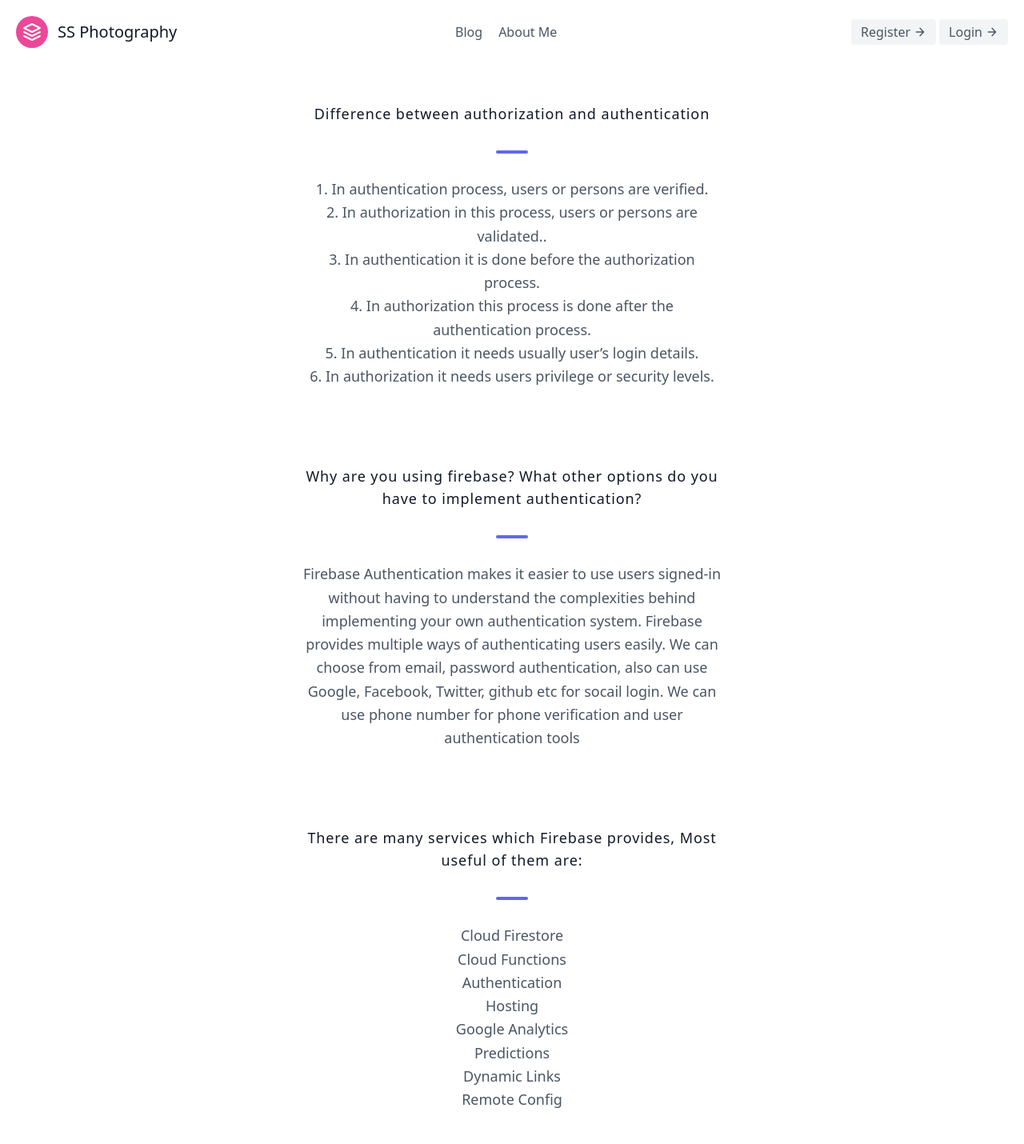
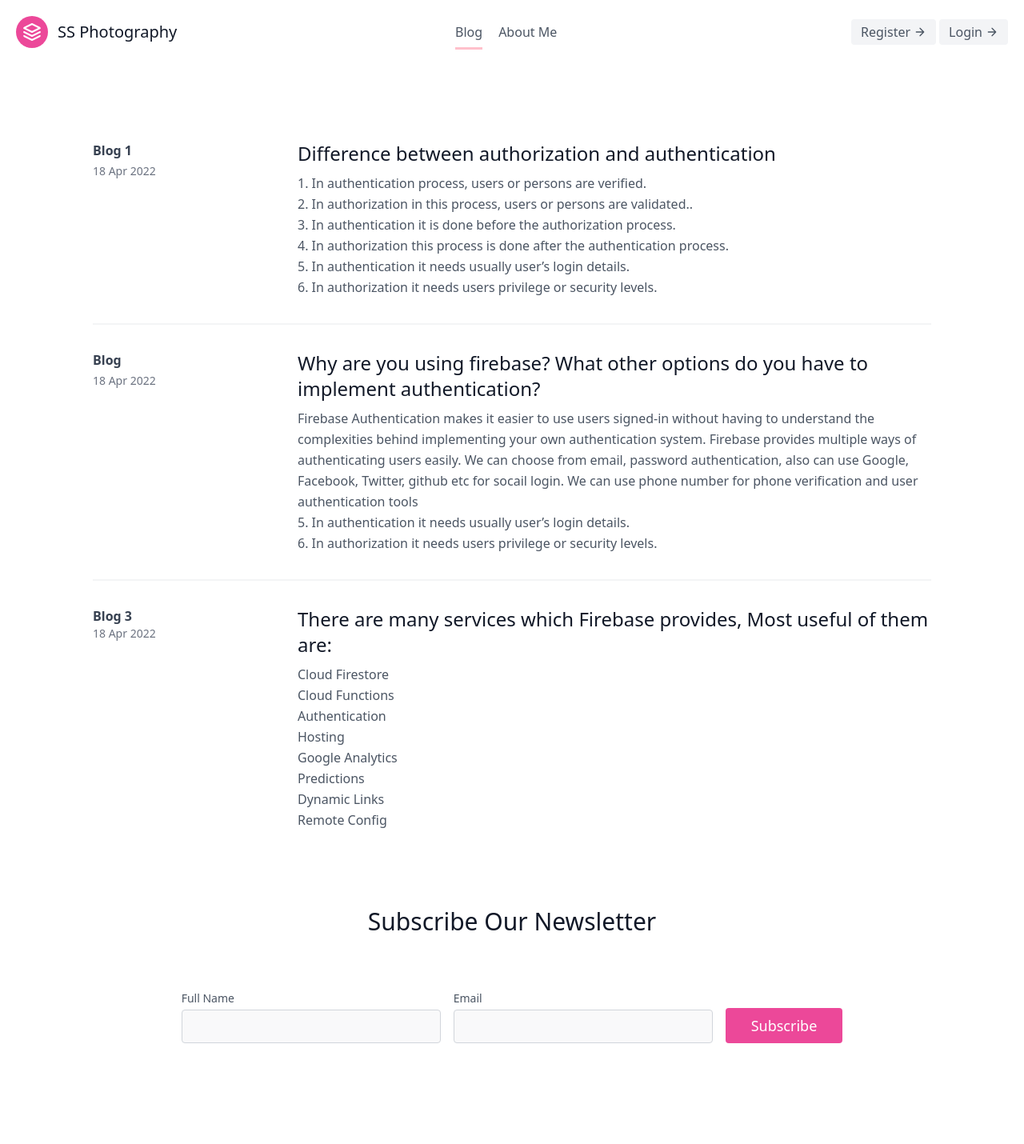
Before and after one commit to Sany07/independent-service-provider-react, a React (Create React App) app in the folder photography/: page /blog in a window 1280 px wide. Shown: the top 1430 px of the page at 80% size. Built offline with nearby package versions, Linux system fonts and the light colour scheme; no server answers.

Commit message:
updated done

```diff
--- a/photography/src/App.js
+++ b/photography/src/App.js
@@ -10,6 +10,7 @@ import RequireAuth from "./Utilities/RequireAuth";
 import Blog from "./Components/Blog/Blog";
 import About from "./Components/AboutUS/About";
 import NotFound from "./Components/NotFound/NotFound";
+import NewsLetters from "./Components/NewsLetter/NewsLetters";
 function App() {
   return (
     <>
@@ -31,6 +32,8 @@ function App() {
         />
         <Route path="*" element={<NotFound />} />
       </Routes>
+      <NewsLetters />
+
       <Footer />
     </>
   );
--- a/photography/src/Components/Blog/Blog.jsx
+++ b/photography/src/Components/Blog/Blog.jsx
@@ -3,14 +3,21 @@ import React from "react";
 const Blog = () => {
   return (
     <div className="container mx-auto px-24">
-      <section className="text-gray-600 body-font">
-        <div className="container px-5 py-12 mx-auto">
-          <div className="xl:w-1/2 lg:w-3/4 w-full mx-auto text-center">
-            <h1 className="text-gray-900 font-medium title-font tracking-wider text-lg">
+      <section className="text-gray-600 body-font overflow-hidden">
+        <div className="container px-5 pt-24 mx-auto">
+          <div className="-my-8 divide-y-2 divide-gray-100">
+            <div className="py-8 flex flex-wrap md:flex-nowrap">
+              <div className="md:w-64 md:mb-0 mb-6 flex-shrink-0 flex flex-col">
+                <span className="font-semibold title-font text-gray-700">
+                  Blog 1
+                </span>
+                <span className="mt-1 text-gray-500 text-sm">18 Apr 2022</span>
+              </div>
+              <div className="md:flex-grow">
+                <h2 className="text-2xl font-medium text-gray-900 title-font mb-2">
                   Difference between authorization and authentication
-            </h1>
-            <span className="inline-block h-1 w-10 rounded bg-indigo-500 mt-8 mb-6" />
-            <p className="leading-relaxed text-lg">
+                </h2>
+                <p className="leading-relaxed">
                   <p>
                     1. In authentication process, users or persons are verified.
                   </p>
@@ -26,42 +33,60 @@ const Blog = () => {
                     4. In authorization this process is done after the
                     authentication process.
                   </p>
-              <p>5. In authentication it needs usually user’s login details.</p>
                   <p>
-                6. In authorization it needs users privilege or security levels.
+                    5. In authentication it needs usually user’s login details.
+                  </p>
+                  <p>
+                    6. In authorization it needs users privilege or security
+                    levels.
                   </p>
                 </p>
               </div>
             </div>
-        <div className="container px-5 py-12 mx-auto">
-          <div className="xl:w-1/2 lg:w-3/4 w-full mx-auto text-center">
-            <h1 className="text-gray-900 font-medium title-font tracking-wider text-lg">
+            <div className="py-8 flex flex-wrap md:flex-nowrap">
+              <div className="md:w-64 md:mb-0 mb-6 flex-shrink-0 flex flex-col">
+                <span className="font-semibold title-font text-gray-700">
+                  Blog
+                </span>
+                <span className="mt-1 text-gray-500 text-sm">18 Apr 2022</span>
+              </div>
+              <div className="md:flex-grow">
+                <h2 className="text-2xl font-medium text-gray-900 title-font mb-2">
                   Why are you using firebase? What other options do you have to
                   implement authentication?
-            </h1>
-            <span className="inline-block h-1 w-10 rounded bg-indigo-500 mt-8 mb-6" />
-            <p className="leading-relaxed text-lg">
-              <p>
+                </h2>
+                <p className="leading-relaxed">
                   Firebase Authentication makes it easier to use users signed-in
                   without having to understand the complexities behind
                   implementing your own authentication system. Firebase provides
-                multiple ways of authenticating users easily. We can choose from
-                email, password authentication, also can use Google, Facebook,
-                Twitter, github etc for socail login. We can use phone number
-                for phone verification and user authentication tools
+                  multiple ways of authenticating users easily. We can choose
+                  from email, password authentication, also can use Google,
+                  Facebook, Twitter, github etc for socail login. We can use
+                  phone number for phone verification and user authentication
+                  tools
+                  <p>
+                    5. In authentication it needs usually user’s login details.
                   </p>
-              <p></p>
+                  <p>
+                    6. In authorization it needs users privilege or security
+                    levels.
+                  </p>
                 </p>
               </div>
-        </div>{" "}
-        <div className="container px-5 py-12 mx-auto">
-          <div className="xl:w-1/2 lg:w-3/4 w-full mx-auto text-center">
-            <h1 className="text-gray-900 font-medium title-font tracking-wider text-lg">
-              There are many services which Firebase provides, Most useful of
-              them are:
-            </h1>
-            <span className="inline-block h-1 w-10 rounded bg-indigo-500 mt-8 mb-6" />
-            <p className="leading-relaxed text-lg">
+            </div>
+            <div className="py-8 flex flex-wrap md:flex-nowrap">
+              <div className="md:w-64 md:mb-0 mb-6 flex-shrink-0 flex flex-col">
+                <span className="font-semibold title-font text-gray-700">
+                  Blog 3
+                </span>
+                <span className="text-sm text-gray-500">18 Apr 2022</span>
+              </div>
+              <div className="md:flex-grow">
+                <h2 className="text-2xl font-medium text-gray-900 title-font mb-2">
+                  There are many services which Firebase provides, Most useful
+                  of them are:
+                </h2>
+                <p className="leading-relaxed">
                   <p>Cloud Firestore </p>
                   <p>Cloud Functions </p>
                   <p>Authentication </p>
@@ -73,6 +98,8 @@ const Blog = () => {
                 </p>
               </div>
             </div>
+          </div>
+        </div>
       </section>
     </div>
   );
--- a/photography/src/Components/Checkout/Checkout.jsx
+++ b/photography/src/Components/Checkout/Checkout.jsx
@@ -41,10 +41,10 @@ const Checkout = () => {
           </div>
         </div>
         <div className="lg:w-1/3 md:w-1/2 bg-white flex flex-col md:ml-auto w-full md:py-8 mt-8 md:mt-0">
+          <form>
             <h2 className="text-gray-900 text-lg mb-1 font-medium title-font">
               Please Fill your Information
             </h2>
-
             <div className="relative mb-4">
               <label htmlFor="name" className="leading-7 text-sm text-gray-600">
                 Name
@@ -58,13 +58,31 @@ const Checkout = () => {
               />
             </div>
             <div className="relative mb-4">
-            <label htmlFor="email" className="leading-7 text-sm text-gray-600">
+              <label
+                htmlFor="email"
+                className="leading-7 text-sm text-gray-600"
+              >
                 Email
               </label>
               <input
                 type="email"
                 id="email"
                 name="email"
+                className="w-full bg-white rounded border border-gray-300 focus:border-pink-500 focus:ring-2 focus:ring-pink-200 text-base outline-none text-gray-700 py-1 px-3 leading-8 transition-colors duration-200 ease-in-out"
+                required
+              />
+            </div>{" "}
+            <div className="relative mb-4">
+              <label
+                htmlFor="email"
+                className="leading-7 text-sm text-gray-600"
+              >
+                Address
+              </label>
+              <input
+                type="text"
+                id="text"
+                name="text"
                 className="w-full bg-white rounded border border-gray-300 focus:border-pink-500 focus:ring-2 focus:ring-pink-200 text-base outline-none text-gray-700 py-1 px-3 leading-8 transition-colors duration-200 ease-in-out"
                 required
               />
@@ -89,6 +107,7 @@ const Checkout = () => {
             >
               Order
             </button>
+          </form>
         </div>
       </div>
     </section>
--- a/photography/src/Components/Header/Header.jsx
+++ b/photography/src/Components/Header/Header.jsx
@@ -3,6 +3,8 @@ import { Link, useNavigate } from "react-router-dom";
 import { useAuthState } from "react-firebase-hooks/auth";
 import { signOut } from "firebase/auth";
 import auth from "../../firebase.init";
+import CustomLink from "../../Utilities/CustomLink";
+import { toast } from "react-toastify";
 
 const Header = () => {
   const [user] = useAuthState(auth);
@@ -10,6 +12,7 @@ const Header = () => {
 
   const handleSignOut = () => {
     signOut(auth);
+    toast.success("Logout Syccessful");
     navigate("/login");
   };
   return (
@@ -35,16 +38,16 @@ const Header = () => {
             <span className="ml-3 text-xl">SS Photography</span>
           </Link>
           <nav className="md:ml-auto md:mr-auto flex flex-wrap items-center text-base justify-center">
-            <Link to="/blog" className="mr-5 hover:text-gray-900">
+            <CustomLink to="/blog" className="mr-5 pb-2 hover:text-gray-900">
               Blog
-            </Link>
-            <Link to="/about" className="mr-5 hover:text-gray-900">
+            </CustomLink>
+            <CustomLink to="/about" className="mr-5 pb-2  hover:text-gray-900">
               About Me
-            </Link>
+            </CustomLink>
           </nav>
           {!user ? (
             <>
-              <Link to="/register">
+              <CustomLink to="/register" className="pb-2">
                 <button className="inline-flex items-center bg-gray-100 border-0 py-1 px-3 focus:outline-none hover:bg-gray-200 rounded text-base mt-4 mr-1 md:mt-0">
                   Register
                   <svg
@@ -59,8 +62,8 @@ const Header = () => {
                     <path d="M5 12h14M12 5l7 7-7 7" />
                   </svg>
                 </button>
-              </Link>
-              <Link to="/login">
+              </CustomLink>
+              <CustomLink to="/login" className="pb-2">
                 <button className="inline-flex items-center bg-gray-100 border-0 py-1 px-3 focus:outline-none hover:bg-gray-200 rounded text-base mt-4 md:mt-0">
                   Login
                   <svg
@@ -75,7 +78,7 @@ const Header = () => {
                     <path d="M5 12h14M12 5l7 7-7 7" />
                   </svg>
                 </button>
-              </Link>
+              </CustomLink>
             </>
           ) : (
             <>
--- a/photography/src/Components/Home/Home.jsx
+++ b/photography/src/Components/Home/Home.jsx
@@ -24,11 +24,11 @@ const Home = () => {
               </button>
             </div>
           </div>
-          <div className="lg:max-w-lg lg:w-full md:w-1/2 w-5/6">
+          <div className="lg:max-w-lg lg:w-full  md:w-1/2 w-5/6">
             <img
               className="object-cover object-center rounded"
               alt="hero"
-              src="https://raw.githubusercontent.com/programming-hero-web-course-4/independent-service-provider-Sany07/main/photography/public/images/photos/bnr.jpg?token=GHSAT0AAAAAABQYZ74FLX7ZE4RHS2C4FHMOYS5CXSQ"
+              src="https://raw.githubusercontent.com/Sany07/react-js-practice/main/firebase-auth/public/images/photos/bnr.jpg"
             />
           </div>
         </div>
--- a/photography/src/Components/Login/Login.jsx
+++ b/photography/src/Components/Login/Login.jsx
@@ -65,7 +65,7 @@ const Login = () => {
   return (
     <>
       <section className="text-gray-600 body-font relative">
-        <div className="container px-5 py-24 mx-auto">
+        <div className="container px-5 pt-24 mx-auto">
           <div className="flex flex-col text-center w-full mb-12">
             <h1 className="sm:text-3xl text-2xl font-medium title-font mb-4 text-gray-900">
               Login
@@ -110,6 +110,7 @@ const Login = () => {
                       id="password"
                       name="password"
                       className="w-full bg-gray-100 bg-opacity-50 rounded border border-gray-300 focus:border-pink-500 focus:bg-white focus:ring-2 focus:ring-pink-200 text-base outline-none text-gray-700 py-1 px-3 leading-8 transition-colors duration-200 ease-in-out"
+                      required
                     />
                   </div>
                 </div>
--- /dev/null
+++ b/photography/src/Components/NewsLetter/NewsLetters.jsx
@@ -0,0 +1,55 @@
+import React from "react";
+
+const NewsLetters = () => {
+  return (
+    <section className="text-gray-600 body-font">
+      <div className="container px-5 py-24 mx-auto">
+        <div className="flex flex-col text-center w-full mb-12">
+          <h1 className="sm:text-3xl text-2xl font-medium title-font mb-4 text-gray-900">
+            Subscribe Our Newsletter
+          </h1>
+        </div>
+
+        <form onSubmit={(e) => e.preventDefault()}>
+          <div className="flex lg:w-2/3 w-full sm:flex-row flex-col mx-auto px-8 sm:space-x-4 sm:space-y-0 space-y-4 sm:px-0 items-end">
+            <div className="relative flex-grow w-full">
+              <label
+                htmlFor="full-name"
+                className="leading-7 text-sm text-gray-600"
+              >
+                Full Name
+              </label>
+              <input
+                type="text"
+                id="full-name"
+                name="full-name"
+                className="w-full bg-gray-100 bg-opacity-50 rounded border border-gray-300 focus:border-pink-500 focus:bg-transparent focus:ring-2 focus:ring-pink-200 text-base outline-none text-gray-700 py-1 px-3 leading-8 transition-colors duration-200 ease-in-out"
+                required
+              />
+            </div>
+            <div className="relative flex-grow w-full">
+              <label
+                htmlFor="email"
+                className="leading-7 text-sm text-gray-600"
+              >
+                Email
+              </label>
+              <input
+                type="email"
+                id="email"
+                name="email"
+                className="w-full bg-gray-100 bg-opacity-50 rounded border border-gray-300 focus:border-pink-500 focus:bg-transparent focus:ring-2 focus:ring-pink-200 text-base outline-none text-gray-700 py-1 px-3 leading-8 transition-colors duration-200 ease-in-out"
+                required
+              />
+            </div>
+            <button className="text-white bg-pink-500 border-0 py-2 px-8 focus:outline-none hover:bg-pink-600 rounded text-lg">
+              Subscribe
+            </button>
+          </div>
+        </form>
+      </div>
+    </section>
+  );
+};
+
+export default NewsLetters;
--- a/photography/src/Components/NotFound/NotFound.jsx
+++ b/photography/src/Components/NotFound/NotFound.jsx
@@ -3,41 +3,11 @@ import React from "react";
 const NotFound = () => {
   return (
     <section className="text-gray-600 body-font">
-      <div className="container px-5 py-24 mx-auto">
+      <div className="container px-5 pt-24 mx-auto">
         <div className="flex flex-col text-center w-full mb-12">
           <h1 className="sm:text-3xl text-2xl font-medium title-font mb-4 text-gray-900">
             404 Not Found
           </h1>
-        </div>
-        <div className="flex lg:w-2/3 w-full sm:flex-row flex-col mx-auto px-8 sm:space-x-4 sm:space-y-0 space-y-4 sm:px-0 items-end">
-          <div className="relative flex-grow w-full">
-            <label
-              htmlFor="full-name"
-              className="leading-7 text-sm text-gray-600"
-            >
-              Full Name
-            </label>
-            <input
-              type="text"
-              id="full-name"
-              name="full-name"
-              className="w-full bg-gray-100 bg-opacity-50 rounded border border-gray-300 focus:border-pink-500 focus:bg-transparent focus:ring-2 focus:ring-pink-200 text-base outline-none text-gray-700 py-1 px-3 leading-8 transition-colors duration-200 ease-in-out"
-            />
-          </div>
-          <div className="relative flex-grow w-full">
-            <label htmlFor="email" className="leading-7 text-sm text-gray-600">
-              Email
-            </label>
-            <input
-              type="email"
-              id="email"
-              name="email"
-              className="w-full bg-gray-100 bg-opacity-50 rounded border border-gray-300 focus:border-pink-500 focus:bg-transparent focus:ring-2 focus:ring-pink-200 text-base outline-none text-gray-700 py-1 px-3 leading-8 transition-colors duration-200 ease-in-out"
-            />
-          </div>
-          <button className="text-white bg-pink-500 border-0 py-2 px-8 focus:outline-none hover:bg-pink-600 rounded text-lg">
-            Subscribe
-          </button>
         </div>
       </div>
     </section>
--- a/photography/src/Components/Register/Register.jsx
+++ b/photography/src/Components/Register/Register.jsx
@@ -54,7 +54,7 @@ const Register = () => {
   return (
     <>
       <section className="text-gray-600 body-font relative">
-        <div className="container px-5 py-24 mx-auto">
+        <div className="container px-5 pt-24 mx-auto">
           <div className="flex flex-col text-center w-full mb-12">
             <h1 className="sm:text-3xl text-2xl font-medium title-font mb-4 text-gray-900">
               Sign Up
--- /dev/null
+++ b/photography/src/Utilities/CustomLink.js
@@ -0,0 +1,20 @@
+import React from "react";
+import { Link, useMatch, useResolvedPath } from "react-router-dom";
+
+const CustomLink = ({ children, to, ...props }) => {
+  let resolved = useResolvedPath(to);
+  let match = useMatch({ path: resolved.pathname, end: true });
+  return (
+    <div>
+      <Link
+        style={{ borderBottom: match ? "3px solid pink" : "" }}
+        to={to}
+        {...props}
+      >
+        {children}
+      </Link>
+    </div>
+  );
+};
+
+export default CustomLink;
```
Also changed, not shown: photography/src/Components/Services/Services.jsx (+4 -4 lines), photography/firebase.json (added), photography/public/images/photos/about22.jpg (added), 1 other file (tests, documents, lock files or other folders). Lines whose indentation alone changed are shown as unchanged.
